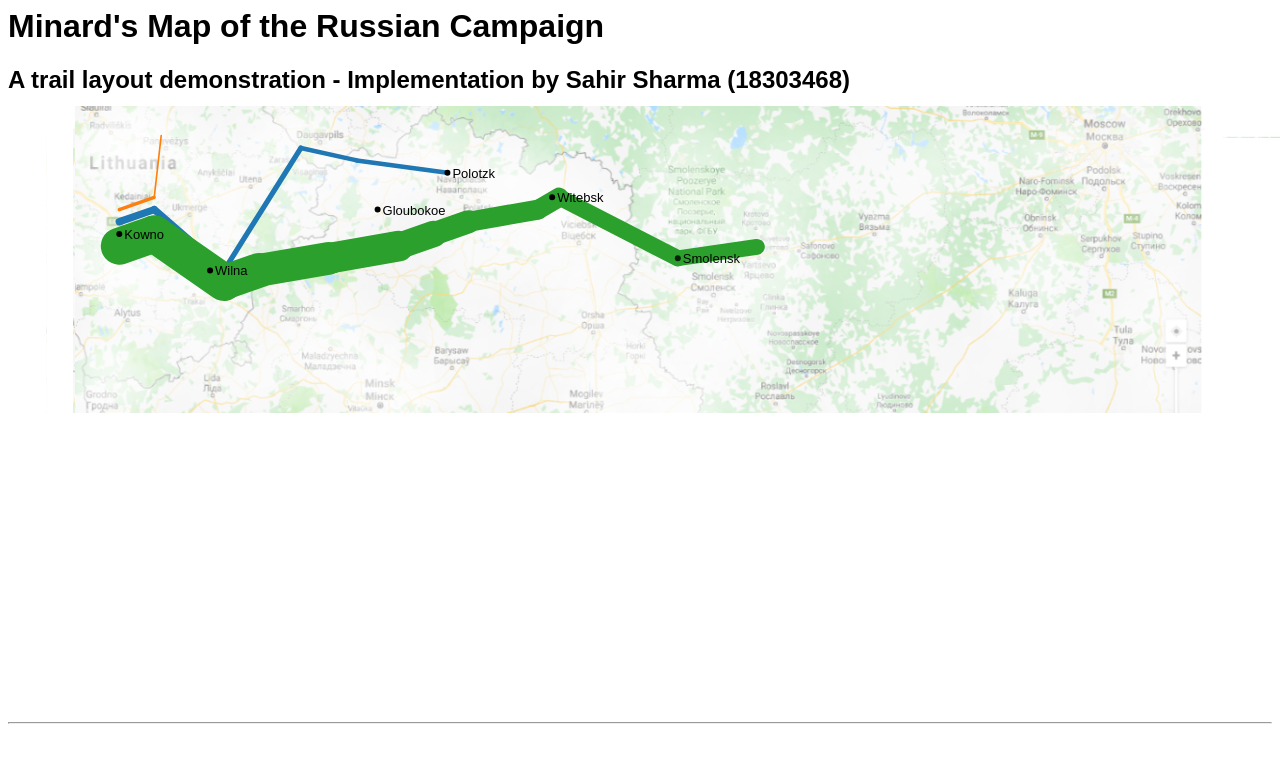
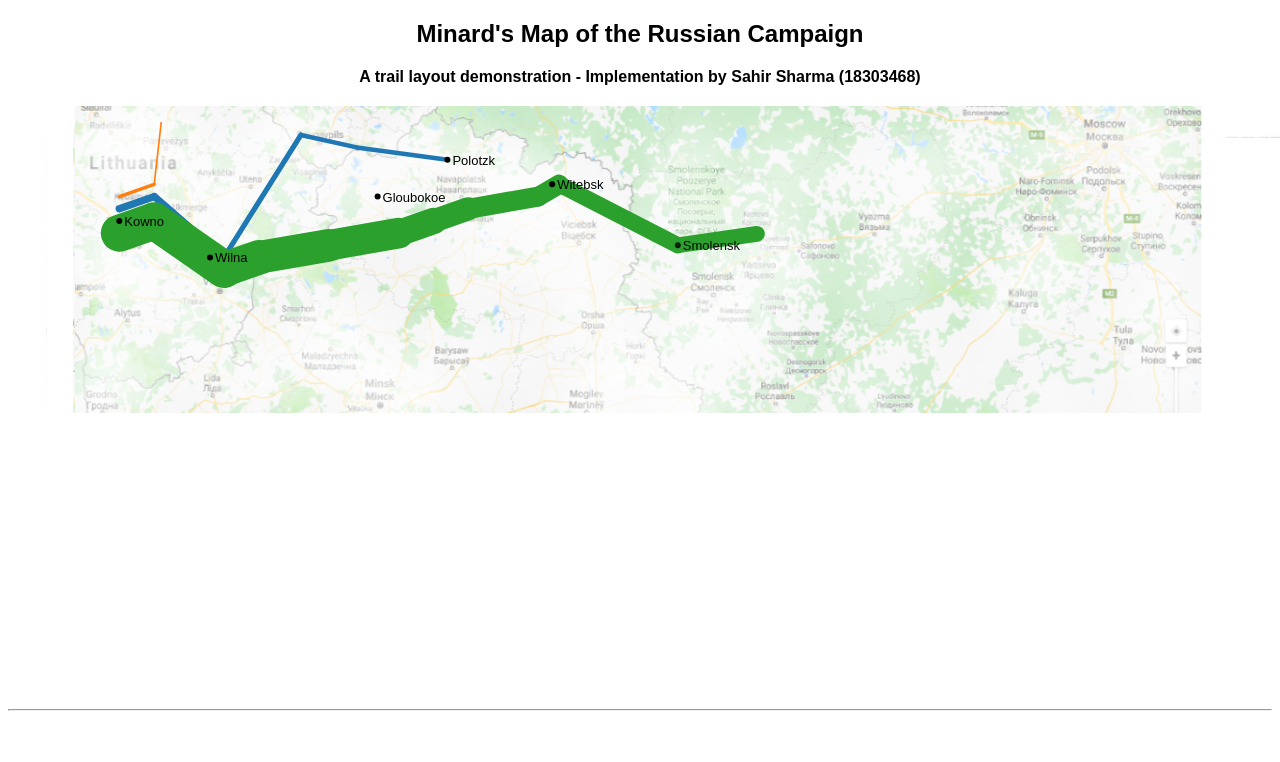
Before and after one commit to sahirsharma/MinardsMap, a plain HTML site: page minard/index.html in a window 1280 px wide. Drawn offline with nearby package versions, Linux system fonts and the light colour scheme.

Commit message:
Update index.html

```diff
--- a/minard/index.html
+++ b/minard/index.html
@@ -165,8 +165,8 @@
         ga('create', 'UA-4871207-9', 'benschmidt.org');
         ga('send', 'pageview');
     </script>
-    <h1>Minard's Map of the Russian Campaign</h1>
-    <h2>A trail layout demonstration - Implementation by Sahir Sharma (18303468)</h2>
+    <h1 style="width: 70%;margin: 0 auto;margin-top: 20px;margin-bottom: 20px;text-align: center;font-size: 24px;">Minard's Map of the Russian Campaign</h1>
+    <h2 style="width: 70%;margin: 0 auto;margin-top: 5px;margin-bottom: 15px;text-align: center;font-size: 16px;">A trail layout demonstration - Implementation by Sahir Sharma (18303468)</h2>
     <script>
         var  width=1200,height=600;
         reload = function() {
```
